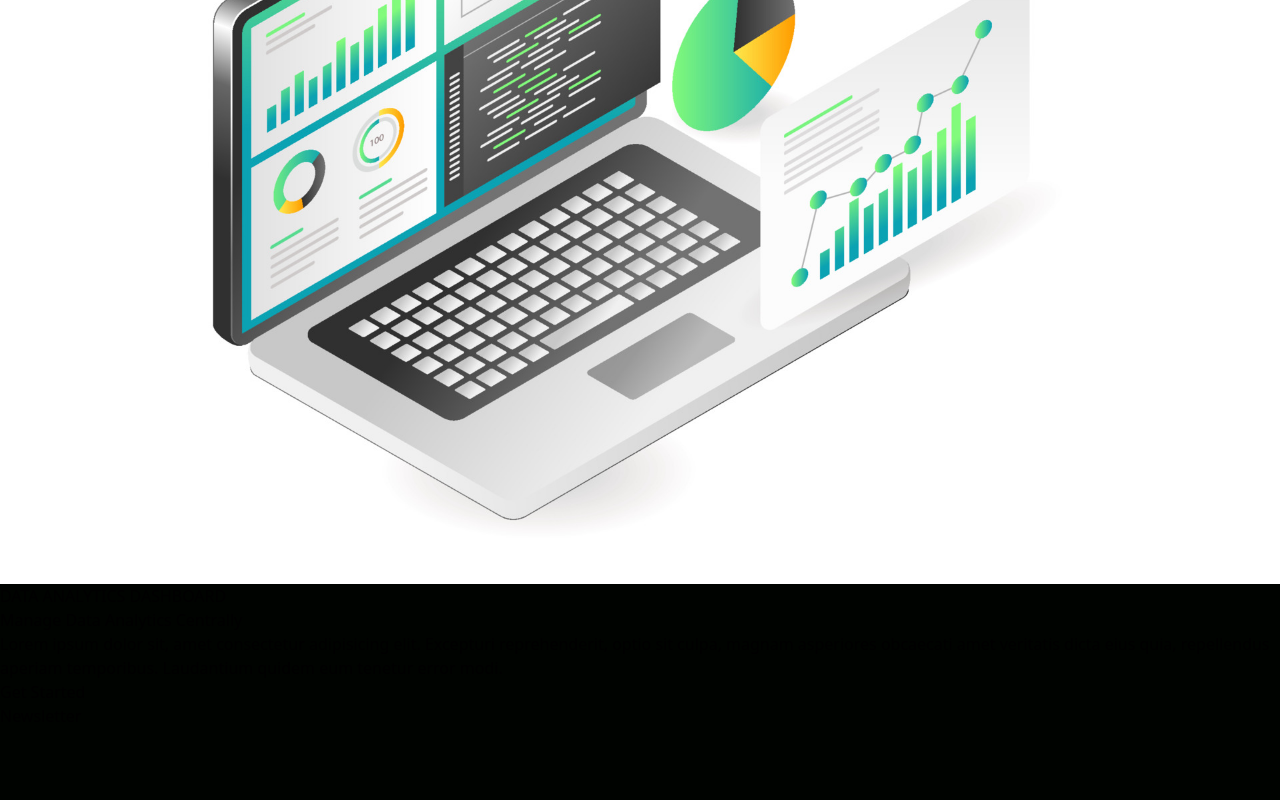
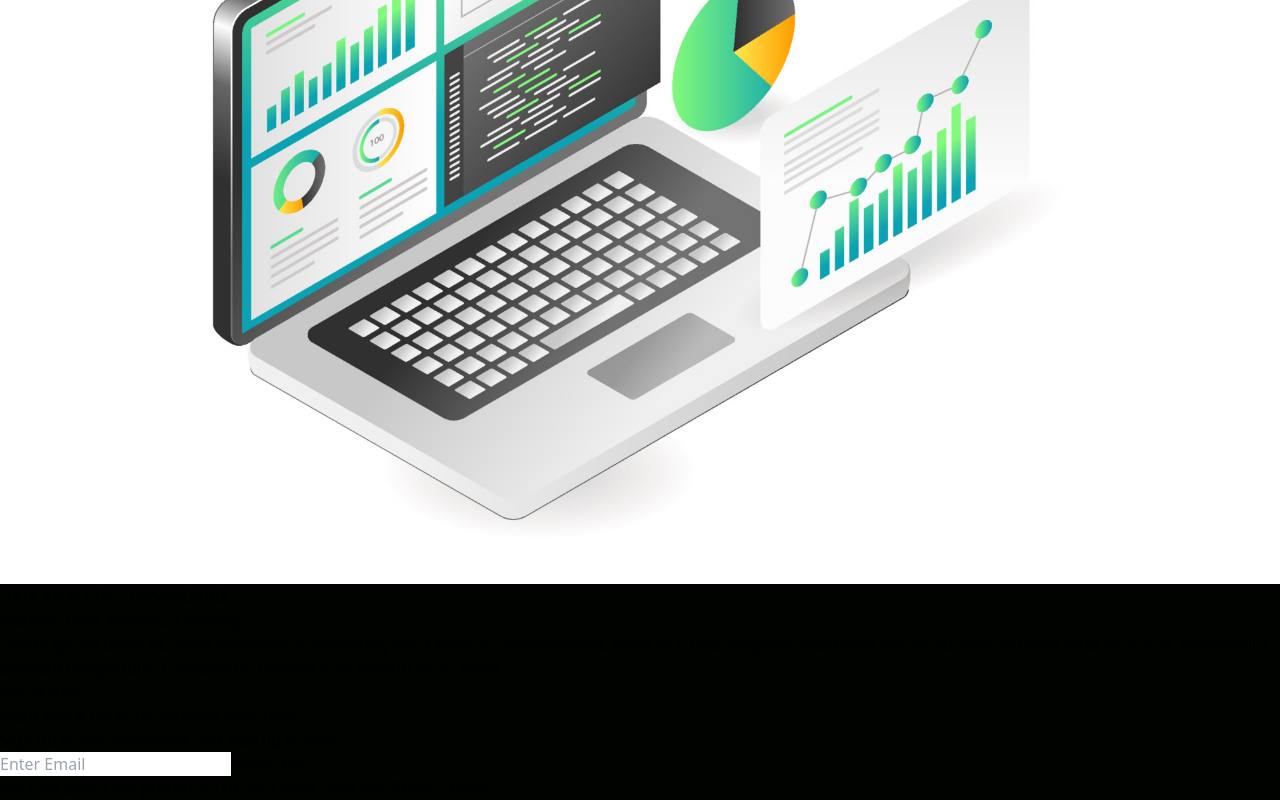
Before and after one commit to Jerryemmanuel01/Learning-Tailwind, a React (Vite) app: page / in a window 1280 px wide. Shown: the part 945-1745 px from the top of the page. Before the commit the page ends 1673 px from the top, so only its background shows below. Built offline with nearby package versions, Linux system fonts and the light colour scheme.

Commit message:
Newslater component completed

```diff
--- a/src/component/Newsletter.jsx
+++ b/src/component/Newsletter.jsx
@@ -1,9 +1,34 @@
-import React from 'react'
+import React from "react";
 
 const Newsletter = () => {
   return (
-    <div>Newsletter</div>
-  )
-}
+    <div className="w-full py-16 text-white px-4">
+      <div className="max-w-[1240px] mx-auto grid lg:grid-cols-3">
+        <div className="lg:col-span-2 my-4">
+          <h1 className="md:text-4xl sm:text-3xl text-2xl font-bold py-2">
+            Want tips & tricks to optimize your flow?
+          </h1>
+          <p>Sign up to our newsletter and stay up to date.</p>
+        </div>
+        <div className="my-4">
+          <div className="flex flex-col sm:flex-row items-center justify-between w-full">
+            <input
+              className="p-3 flex w-full rounded-md text-black"
+              type="email"
+              placeholder="Enter Email"
+            />
+            <button className="bg-[#00df9a] w-[200px] rounded-md my-6 ml-4 px-6 py-3 text-black font-medium">
+              Notify Me
+            </button>
+          </div>
+          <p>
+            We care about the protection of your data. read our{" "}
+            <span className="text-[#00df9a]">Privacy Policy</span>
+          </p>
+        </div>
+      </div>
+    </div>
+  );
+};
 
-export default Newsletter
+export default Newsletter;
```
